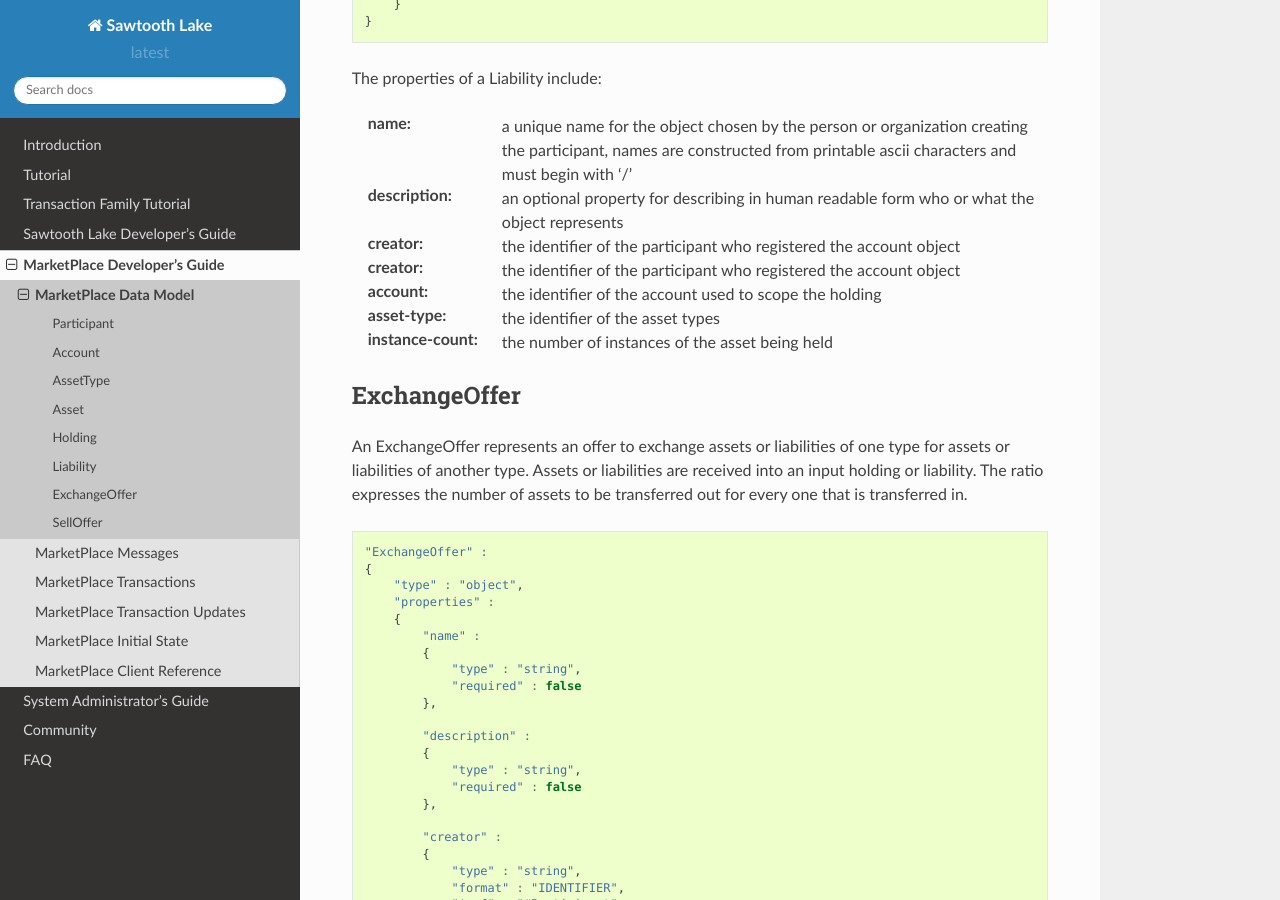
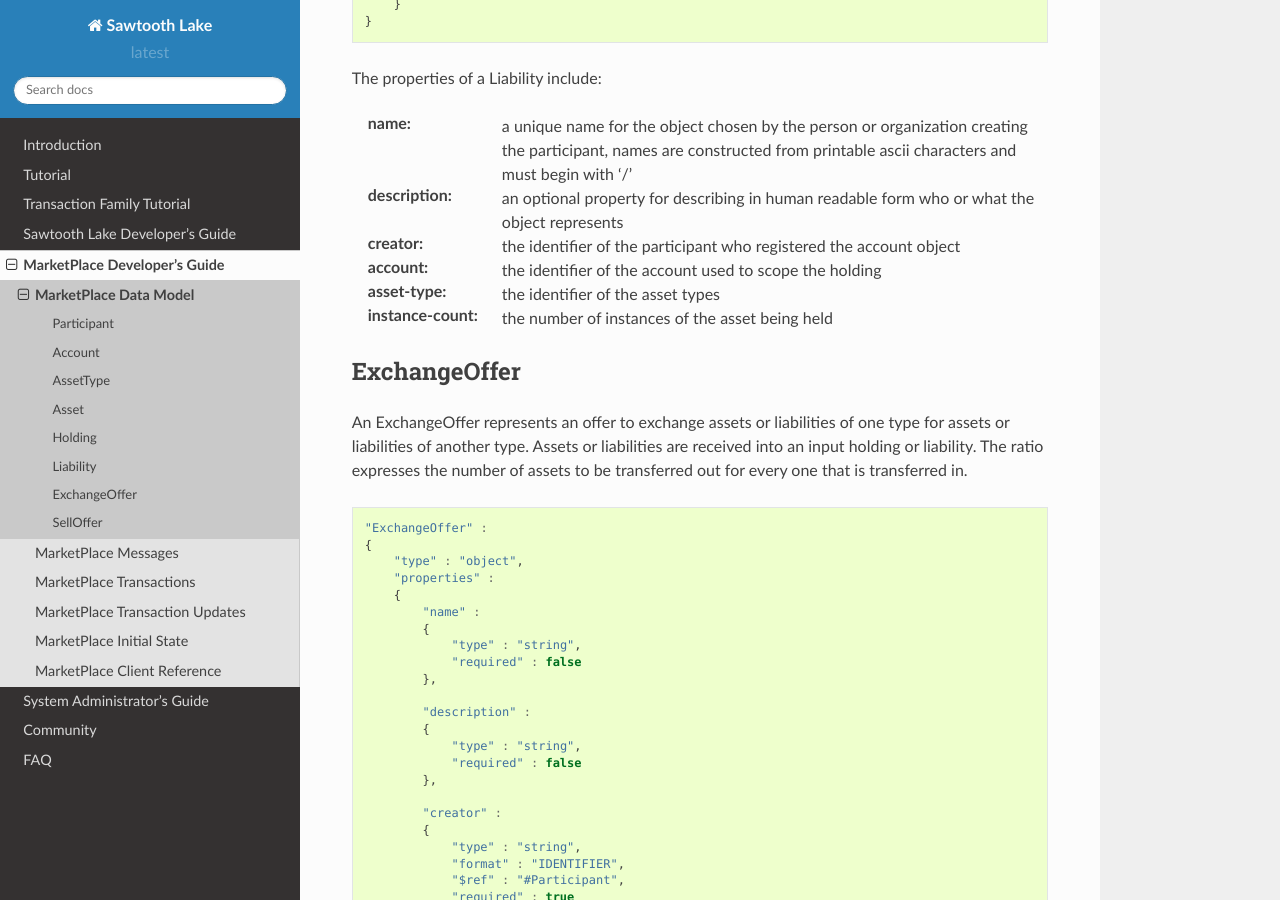
Before and after one commit to hyperledger-archives/sawtooth-core, a Sphinx documentation site: the page built from source/mktplace_developers_guide/mktplace_data_model.rst, in a window 1280 px wide and 900 px high, scrolled down 7362 px. Built offline with Sphinx 7.4.7 and the Read the Docs theme 2.0.0, drawn with Linux system fonts in a browser that asks for light colours; pages that are not in the unit, such as notebooks, are missing from menus.

Commit message:
Remove the duplicate description of the creator property
Signed-off-by: feihujiang <jiangfeihu@huawei.com>

```diff
--- a/source/mktplace_developers_guide/mktplace_data_model.rst
+++ b/source/mktplace_developers_guide/mktplace_data_model.rst
@@ -475,10 +475,6 @@
    the identifier of the participant who registered the
    account object
 
-:creator:
-   the identifier of the participant who registered the
-   account object
-
 :account:
    the identifier of the account used to scope the holding
 
```
